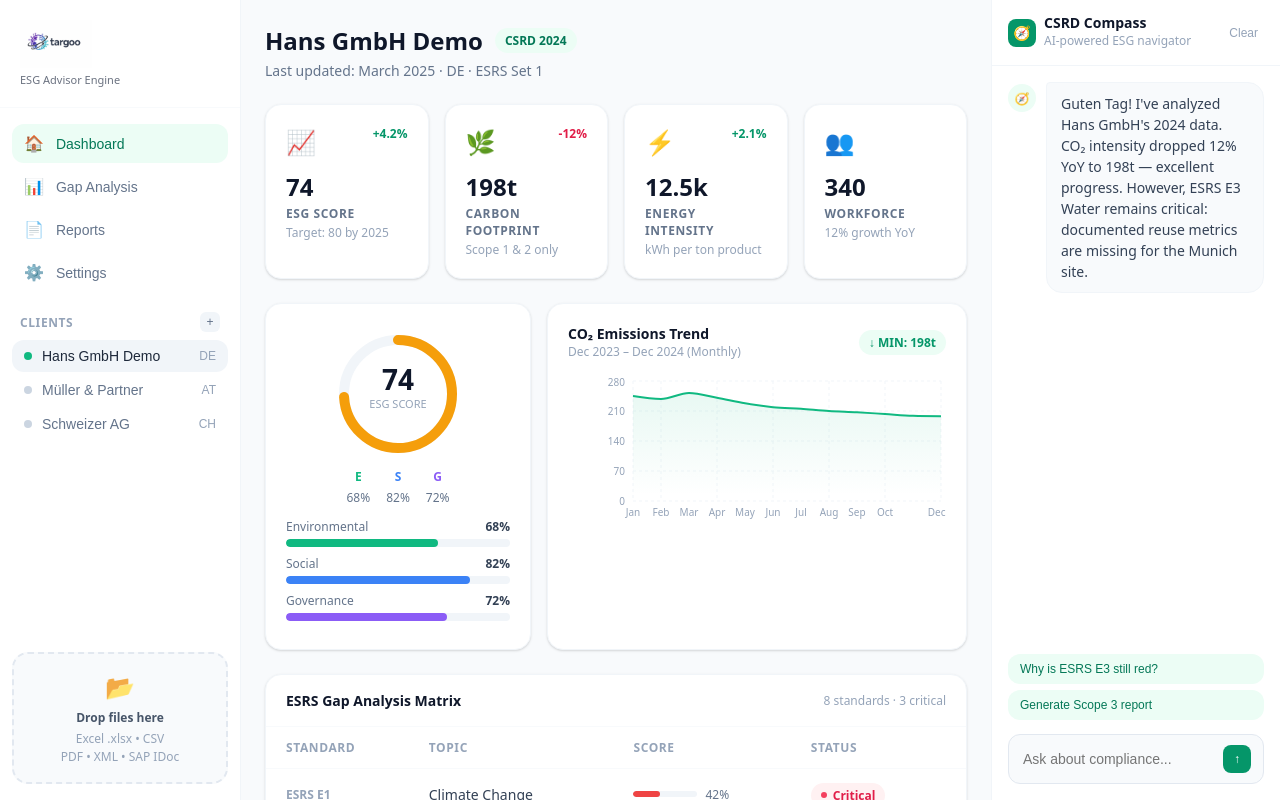
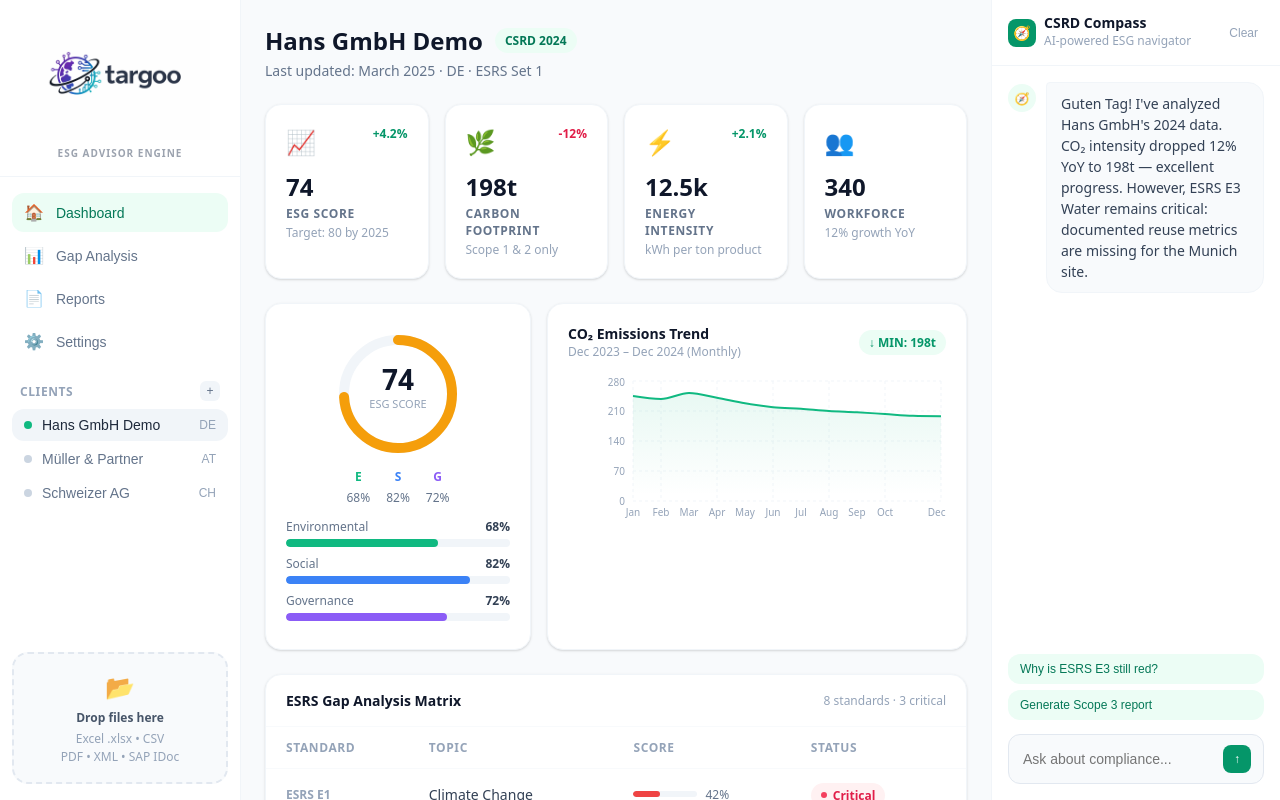
Before and after one commit to projecttargoo/targoo, a React (Vite) app: page / in a window 1280 px wide. Built offline with nearby package versions, Linux system fonts and the light colour scheme.

Commit message:
fix: full width logo in sidebar

```diff
--- a/src/App.jsx
+++ b/src/App.jsx
@@ -322,9 +322,9 @@
       {/* ── LEFT SIDEBAR ── */}
       <aside style={styles.sidebarLeft}>
         {/* Logo */}
-        <div style={{ padding: '20px', borderBottom: '1px solid #f8fafc' }}>
-          <img src="/targoo-logo.png" style={{height: '48px', width: 'auto', display: 'block', marginBottom: '4px', objectFit: 'contain'}} alt="targoo" />
-          <div style={{ fontSize: '11px', color: '#6b7280' }}>ESG Advisor Engine</div>
+        <div style={{padding: '20px 16px 16px', borderBottom: '1px solid #f1f5f9', textAlign: 'center'}}>
+          <img src="/targoo-logo.png" style={{width: '100%', maxWidth: '180px', height: 'auto', display: 'block', margin: '0 auto 6px auto'}} alt="targoo" />
+          <p style={{fontSize: '10px', color: '#9ca3af', textAlign: 'center', fontWeight: '600', letterSpacing: '0.1em', textTransform: 'uppercase', margin: 0}}>ESG Advisor Engine</p>
         </div>
 
         {/* Navigation */}
```
